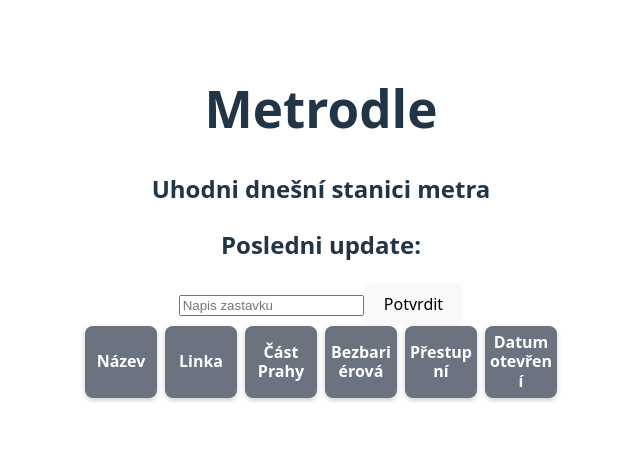
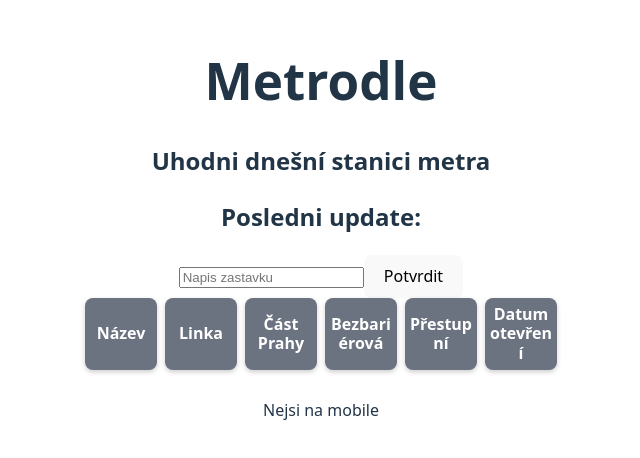
Before and after one commit to klimejo22/metrodle, a React (Vite) app: page / in a window 1280 px wide. Shown: the part 172-630 px from the top of the page, without its empty margins (319-959 px from the left). Built offline with nearby package versions, Linux system fonts and the light colour scheme; no server answers.

Commit message:
Zakladni UI

```diff
--- a/src/App.tsx
+++ b/src/App.tsx
@@ -5,6 +5,7 @@ import { type BoxProps } from './components/Box'
 import Guess from "./components/Guess";
 import detectMob from './utils/detectMobile';
 import UserControls from './components/UserControls';
+import { Debug } from './components/Debug';
 
 function App() {
   const [date, setDate] = useState("")
@@ -12,6 +13,8 @@ function App() {
   const [guesses, setGuesses] = useState<BoxProps[][]>([[]]);
 
   const defaultUrl = "https://www.junglediff.cz/metrodle-api/"
+
+  console.log(detectMob())
 
   const getUpdate = async () => {
     try {
@@ -58,6 +61,8 @@ function App() {
           <Guess key={key} cubes={guess}/>
         ))}
     </div>
+
+    <Debug isMobile={detectMob()}></Debug>
     </>
   )
 }
--- /dev/null
+++ b/src/components/Debug.tsx
@@ -0,0 +1,23 @@
+import type React from "react"
+
+export interface DebugProps {
+    isMobile: boolean
+}
+
+export const Debug : React.FC<DebugProps> = ({isMobile}) => {
+    if (isMobile) {
+        return (
+            <>
+                <p>Jsi na mobile</p>
+            </>
+        )
+    } else {
+        return (
+            <>
+                <p>Nejsi na mobile</p>
+            </>
+        )
+    }
+}
+
+export default Debug
```
